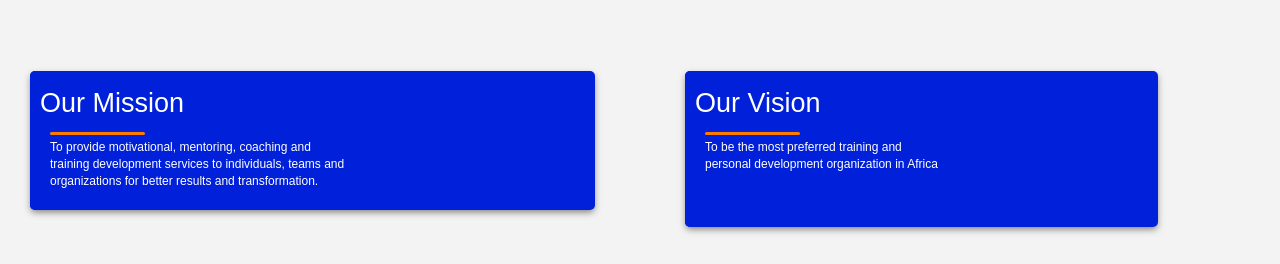
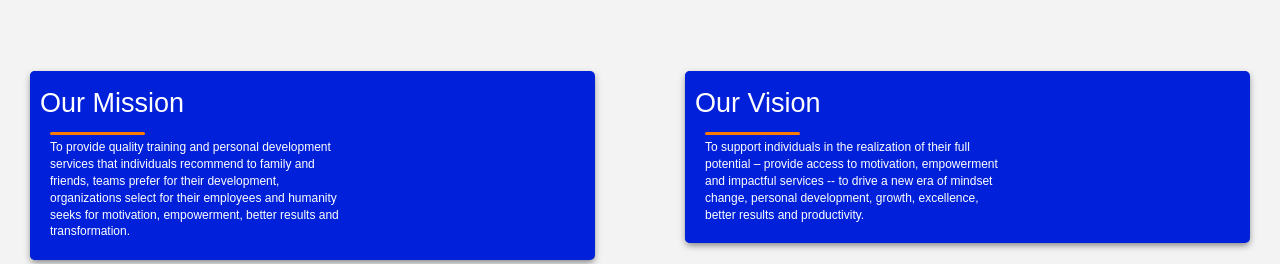
Before and after one commit to EnockOMONDI/achievsolutions, a Django app: page /about/ in a window 1280 px wide. Shown: the part 888-1152 px from the top of the page. Run offline with Django 3.2, Linux system fonts and the light colour scheme; parts of the project's set-up code (start-up, migrations or seed data) failed here and were passed over; some libraries are stand-ins or nearby versions; some web fonts are replaced.

Commit message:
[RELEASE] changed odering of vision

```diff
--- a/achievesolapp/templates/achievesolapp/app/about.html
+++ b/achievesolapp/templates/achievesolapp/app/about.html
@@ -117,8 +117,7 @@
 
                        <div class="description">
                           <h1>Our Mission</h1>
-                          <p>To provide motivational, mentoring, coaching and training development services to individuals, teams and organizations for better results and transformation.
-
+                                  <p>To provide quality training and personal development services that individuals recommend  to family and friends, teams prefer for their development, organizations select for their employees and humanity seeks for motivation, empowerment, better results and transformation.</p>
                        </div>
                      </div>
                   </div>
@@ -136,8 +135,7 @@
 
                           <div class="description">
                              <h1>Our Vision </h1>
-                             <p>To be the most preferred training and personal development organization in Africa <br><br><br> </p>
-                            </div>
+<p>To support individuals in the realization of their full potential – provide access to motivation, empowerment and impactful services -- to drive a new era of mindset change, personal development, growth, excellence, better results and productivity.</p>                            </div>
                         </div>
                      </div>
                    </div>
```
